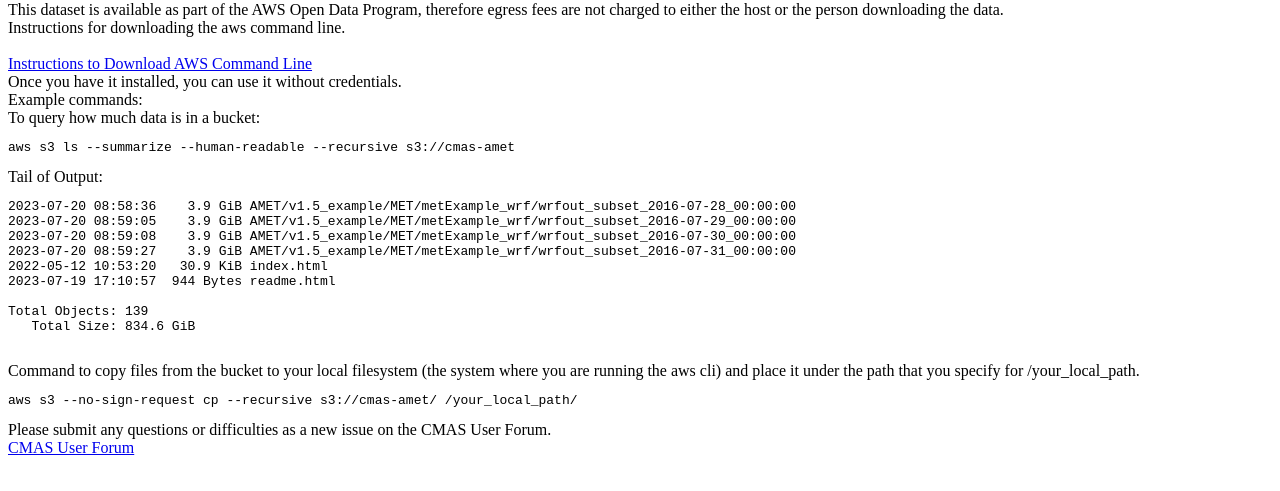
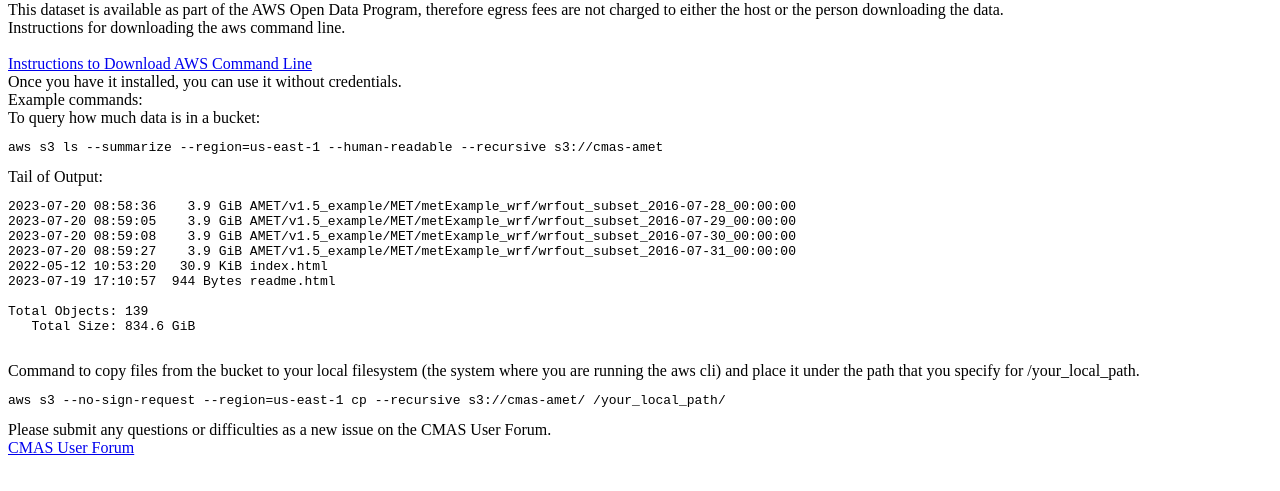
Before and after one commit to CMASCenter/cmas-datawarehouse-aws, a plain HTML site: page cmas-amet/readme.html in a window 1280 px wide. Shown: the part 79-570 px from the top of the page. Drawn offline with Linux system fonts and the light colour scheme.

Commit message:
update to add region

```diff
--- a/cmas-amet/readme.html
+++ b/cmas-amet/readme.html
@@ -20,7 +20,7 @@ To query how much data is in a bucket: <br>
 
 
 <pre>
-aws s3 ls --summarize --human-readable --recursive s3://cmas-amet
+aws s3 ls --summarize --region=us-east-1 --human-readable --recursive s3://cmas-amet
 </pre>
 
 Tail of Output: <br>
@@ -41,7 +41,7 @@ Total Objects: 139
 Command to copy files from the bucket to your local filesystem (the system where you are running the aws cli) and place it under the path that you specify for /your_local_path.
 
 <pre>
-aws s3 --no-sign-request cp --recursive s3://cmas-amet/ /your_local_path/
+aws s3 --no-sign-request --region=us-east-1 cp --recursive s3://cmas-amet/ /your_local_path/
 </pre>
 
 
```
